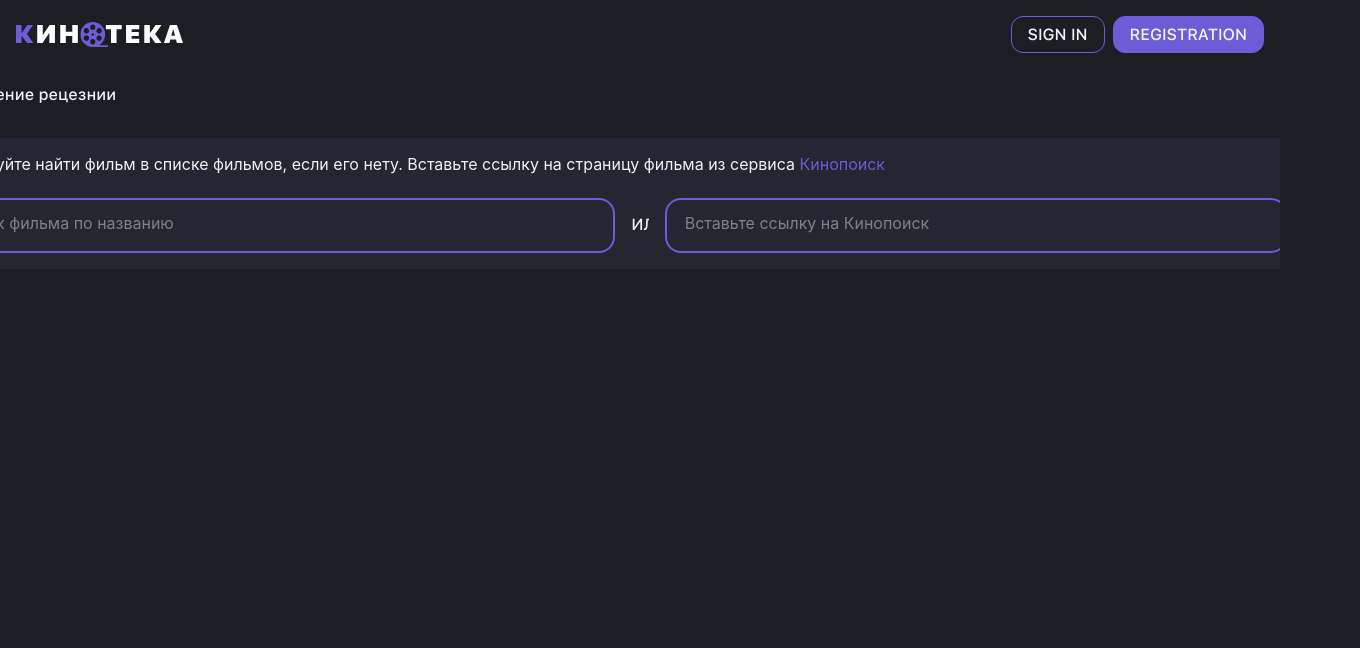
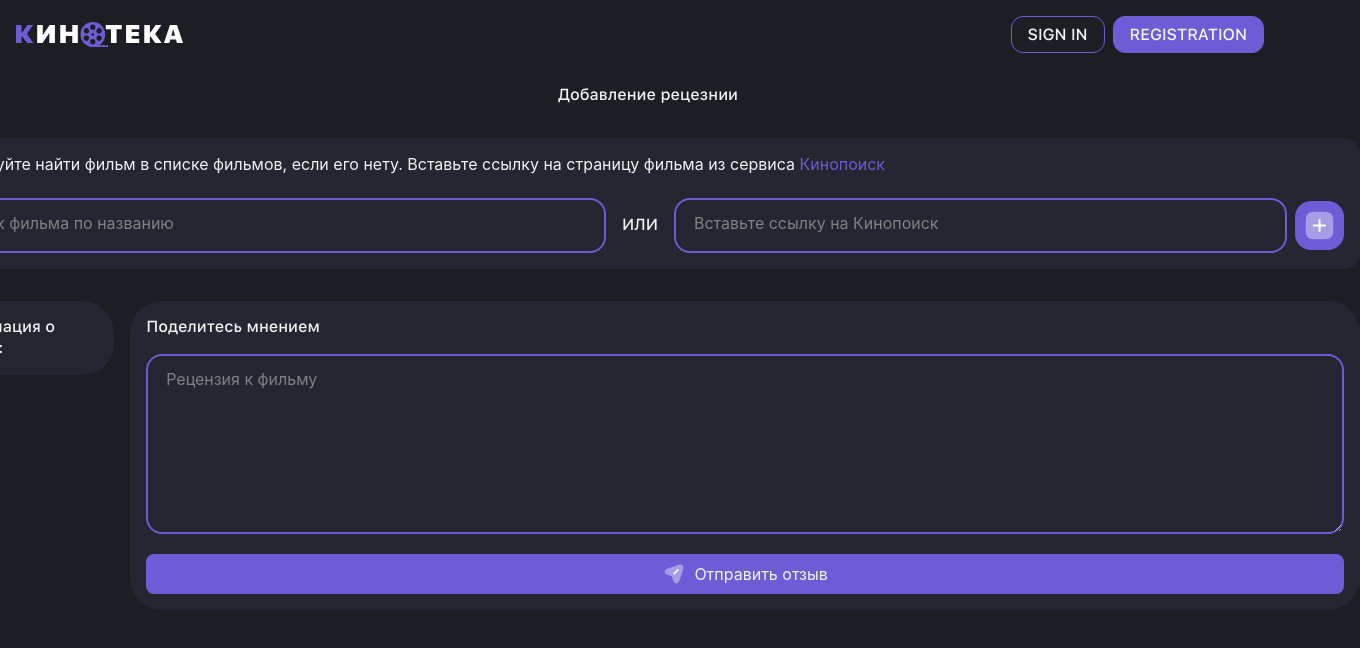
Before and after one commit to bakko7821/cinemateka, a React (Vite) app in the folder client/: page /add in a window 1280 px wide. Shown: the top 648 px of the page, 1360 px wide, since content can reach past the window. Built offline with nearby package versions, Linux system fonts and the light colour scheme; a web font is replaced by a local one.

Commit message:
comit 5.7.1

```diff
--- a/client/src/components/AddFilmCard.tsx
+++ b/client/src/components/AddFilmCard.tsx
@@ -15,7 +15,7 @@ export default function AddFilmCard() {
   const [film, setFilm] = useState<FilmData | null>(null);
   const [error, setError] = useState<string | null>(null);
   const [message, setMessage] = useState<string | null>(null);
-
+  const [, setVisible] = useState(true);
   const [search, setSearch] = useState<string>("");
   const [searchResults, setSearchResults] = useState<FilmData[]>([]);
 
@@ -42,14 +42,12 @@ export default function AddFilmCard() {
       setError(null);
       setMessage(null);
 
-      // 1. Парсим фильм через API
       const res = await axios.post<FilmData>(
         "http://localhost:5000/api/parse-by-api",
         { url }
       );
       setFilm(res.data);
 
-      // 2. Проверяем уникальность по title + year
       const existingRes = await axios.get<{ title: string; year: number }[]>(
         "http://localhost:5000/films"
       );
@@ -62,8 +60,6 @@ export default function AddFilmCard() {
         setError("Фильм с таким названием и годом уже существует");
         return;
       }
-
-      console.log(res.data.year)
 
       const addRes = await axios.post("http://localhost:5000/films", {
         title: res.data.title,
@@ -78,6 +74,23 @@ export default function AddFilmCard() {
       setError(err?.response?.data?.error ?? (err.message ?? "Ошибка при обработке фильма"));
     }
   };
+
+  useEffect(() => {
+    if (message || error) {
+      setVisible(true);
+
+      const timer = setTimeout(() => {
+        setVisible(false);
+        setTimeout(() => {
+          setMessage(null);
+          setError(null);
+        }, 1000);
+      }, 3000);
+
+      return () => clearTimeout(timer);
+    }
+  }, [message, error]);
+
 
   return (
     <>
@@ -99,12 +112,20 @@ export default function AddFilmCard() {
             <label htmlFor="email">Поиск фильма по названию</label>
           </div>
           {searchResults.length > 0 && (
-            <ul className="searchResults flex-column">
-              {searchResults.map((f, idx) => (
-                <li key={idx} className="searchFilmCard flex-center">
-                  {f.poster && <img src={f.poster} alt="poster"/>}
-                  <p>{f.title}</p>
-                  <p>({f.year})</p>
+            <ul className="searchResults">
+              {searchResults.map((filmItem, idx) => (
+                <li
+                  key={idx}
+                  className="searchFilmCard flex-center"
+                  onClick={() => setFilm(filmItem)} // ✅ теперь правильно
+                >
+                  {filmItem.poster && (
+                    <img src={filmItem.poster} alt="poster" />
+                  )}
+                  <div className="filmText flex-center">
+                    <p>{filmItem.title}</p>
+                    <p>({filmItem.year})</p>
+                  </div>
                 </li>
               ))}
             </ul>
@@ -124,7 +145,8 @@ export default function AddFilmCard() {
               <img src="../../public/images/add2.svg" alt="Добавить" />
             </button>
           </div>
-
+        </div>
+      </div>
       {error && <div className="notificationMessage error flex-center">
           <img src="../../public/images/error.svg" alt="" />
           <p>{error}</p>
@@ -133,21 +155,20 @@ export default function AddFilmCard() {
           <img src="../../public/images/successful.svg" alt="" />
           <p>{message}</p>
         </div>}
+      <div className="bottomBox">
+        <div className="choosedFilmInfoBox flex-column">
+          <p className="titleText">Информация о фильме:</p>
+          {film && (
+            <div className="filmInfo">
+              {film.poster && <img src={film.poster} alt="poster" />}
+              <div className="filmTextInfoBox flex-column">
+                <div className="titleBox">
+                  <p className="secondText">Название:</p>
+                  <p className="titleText">{film.title} {film.year ? `(${film.year})` : ""}</p>
                 </div>
-      </div>
-      <div className="bottomBox flex-center">
-        <div className="choosedFilmInfoBox">
-          {film && (
-            <div>
-              {film.poster && <img src={film.poster} alt="poster" />}
-              <div className="filmTextInfoBox">
-                <div className="titleBox">
-                  <p>Название:</p>
-                  <p>{film.title} {film.year ? `(${film.year})` : ""}</p>
-                </div>
-                <div className="genresBox">
-                  <p>Жанры:</p>
-                  <div className="genserList">
+                <div className="genresBox flex-column">
+                  <p className="secondText">Жанры:</p>
+                  <div className="genresList">
                     {film.genres?.map((genre, index) => (
                       <div key={index} className="genreCard">{genre}</div>
                     ))}
@@ -157,8 +178,21 @@ export default function AddFilmCard() {
             </div>
           )}
         </div>
-        <div className="userReviewBox">
-
+        <div className="userReviewBox flex-column">
+          <p className="titleText">Поделитесь мнением</p>
+          <div className="floating-input">
+            <textarea
+              className="addFilmInput"
+              // value={url}
+              // onChange={e => setUrl(e.target.value)}
+              placeholder="Рецензия к фильму"
+            />
+            <label htmlFor="textarea">Рецензия к фильму</label>
+          </div>
+          <button className="sendReviewButton flex-center">
+              <img src="../../public/images/send.svg" alt="Добавить" />
+              Отправить отзыв
+            </button>
         </div>
       </div>
     </>
--- a/client/src/components/LoginCard.tsx
+++ b/client/src/components/LoginCard.tsx
@@ -57,6 +57,7 @@ export default function LoginCard(): JSX.Element {
   };
 
   return (
+    <>
     <div className="loginBox flex-column flex-center">
       <p className="headingText">Вход</p>
       <button className="useAuthButton flex-center">
@@ -118,5 +119,6 @@ export default function LoginCard(): JSX.Element {
         </div>
       )}
     </div>
+    </>
   );
 }
--- a/client/src/index.css
+++ b/client/src/index.css
@@ -59,7 +59,6 @@
 	margin: 0px;
 	border: none;
   font-family: "SFProText", sans-serif;
-  overflow-x: hidden;
 }
 
 *,
@@ -210,6 +209,7 @@ input[type='file'] {
 body {
   width: 100vw;
   height: 100vh;
+  position: relative;
   background-color: var(--background-color);
   color: var(--text-color);
 }
@@ -242,6 +242,16 @@ body {
   height: 100%;
   display: flex;
   flex-direction: column;
+  align-items: center;
   justify-content: center;
   gap: 32px;
 }
+
+.notificationMessage {
+  top: 16px;
+  gap: 8px;
+  position: absolute;
+  padding: 16px;
+  border-radius: 16px;
+  background-color: var(--main-color);
+}
--- a/client/src/styles/AddFilm.css
+++ b/client/src/styles/AddFilm.css
@@ -3,6 +3,8 @@
 }
 
 .findOrAddFilmBox {
+    width: 100%;
+    position: relative;
     background-color: var(--background-card-color);
     padding: 16px;
     gap: 24px;
@@ -50,6 +52,10 @@
     text-transform: none;
 }
 
+.searchResults .searchFilmCard .filmText {
+    gap: 8px;
+}
+
 .addFillmFromLink {
     gap: 8px;
 }
@@ -60,11 +66,86 @@
     background-color: var(--main-color);
 }
 
-.notificationMessage {
-    top: 16px;
+.bottomBox {
+    display: flex;
+    align-items: start;
+    justify-content: center;
+    width: 100%;
+    gap: 16px;
+}
+
+.choosedFilmInfoBox {
+    gap: 16px;
+    background-color: var(--background-card-color);
+    padding: 16px;
+    border-radius: 32px;
+    max-width: 400px;   /* ограничение ширины */
+    word-wrap: break-word; /* перенос длинного текста */
+}
+
+
+.choosedFilmInfoBox .titleText {
+    padding: 0;
+}
+
+.filmInfo {
+    display: flex;
+    justify-content: center;
+    gap: 16px;
+}
+
+.filmInfo img {
+    height: 225px;
+    border-radius: 16px;
+}
+
+.filmInfo .secondText {
+    font-weight: 400;
+    font-size: clamp(0.8rem, 2vh, 1rem);
+    line-height: 1.5;
+    color: var(--secondary-text-color);
+}
+
+.filmInfo .filmTextInfoBox {
     gap: 8px;
-    position: absolute;
+}
+
+.genresList {
+    display: flex;
+    flex-wrap: wrap;
+    gap: 8px;
+}
+
+.genreCard {
+    background: var(--background-color);
+    padding: 8px;
+    border-radius: 16px;
+    font-weight: 500;
+    white-space: nowrap; /* жанр сам не ломается */
+}
+
+.userReviewBox {
+    width: 100%;
     padding: 16px;
-    border-radius: 16px;
+    gap: 16px;
+    border-radius: 32px;
+    min-height: 297px;
+    background-color: var(--background-card-color);
+}
+
+.userReviewBox .titleText {
+    padding: 0;
+}
+
+.userReviewBox textarea {
+    resize: vertical;
+    min-height: 180px;
+}
+
+.userReviewBox button {
+    width: 100%;
+    padding: 8px;
+    gap: 8px;
     background-color: var(--main-color);
+    border-radius: 8px;
 }
```
Also changed, not shown: client/public/images/send.svg (added), 1 other file (tests, documents, lock files or other folders). Lines whose indentation alone changed are shown as unchanged.
